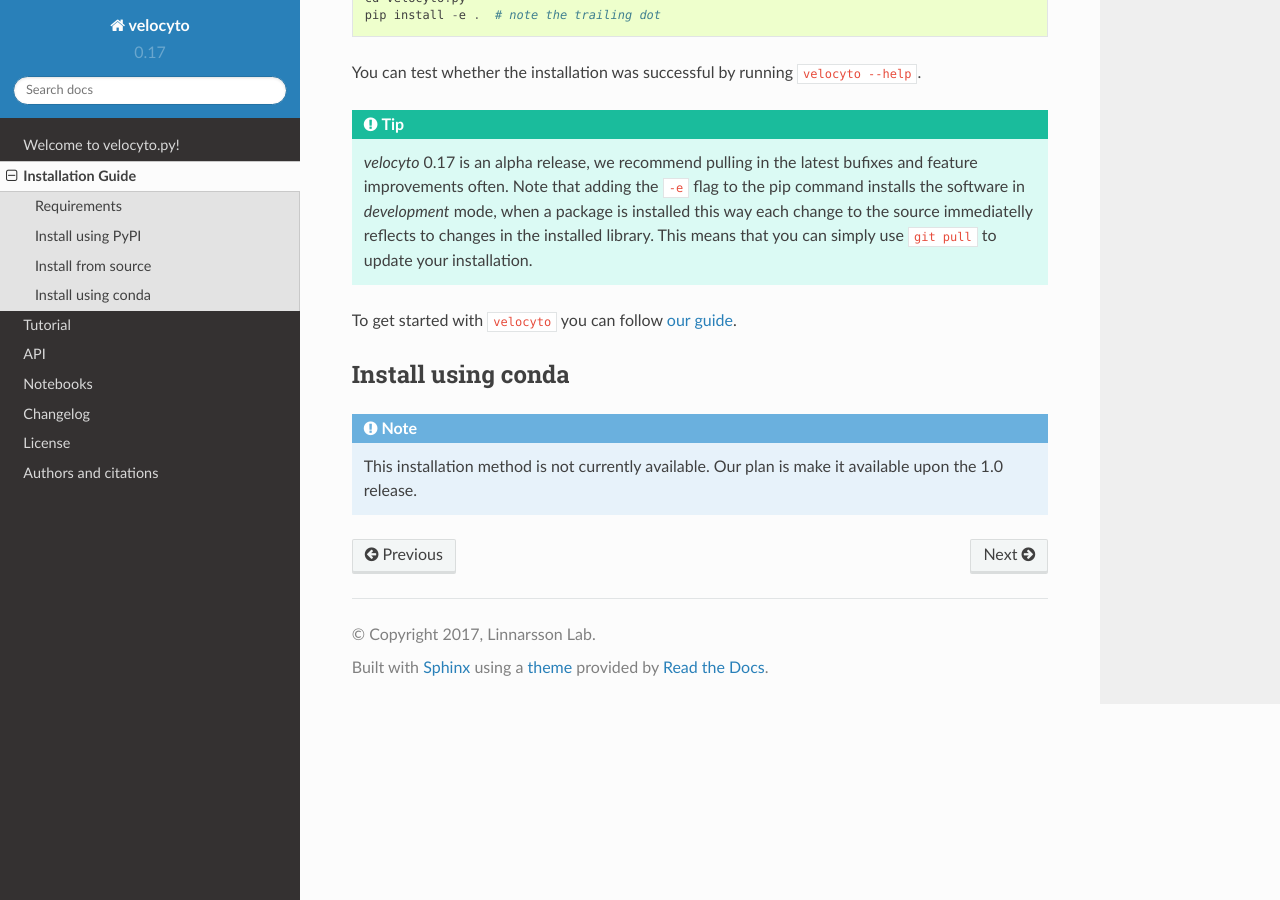
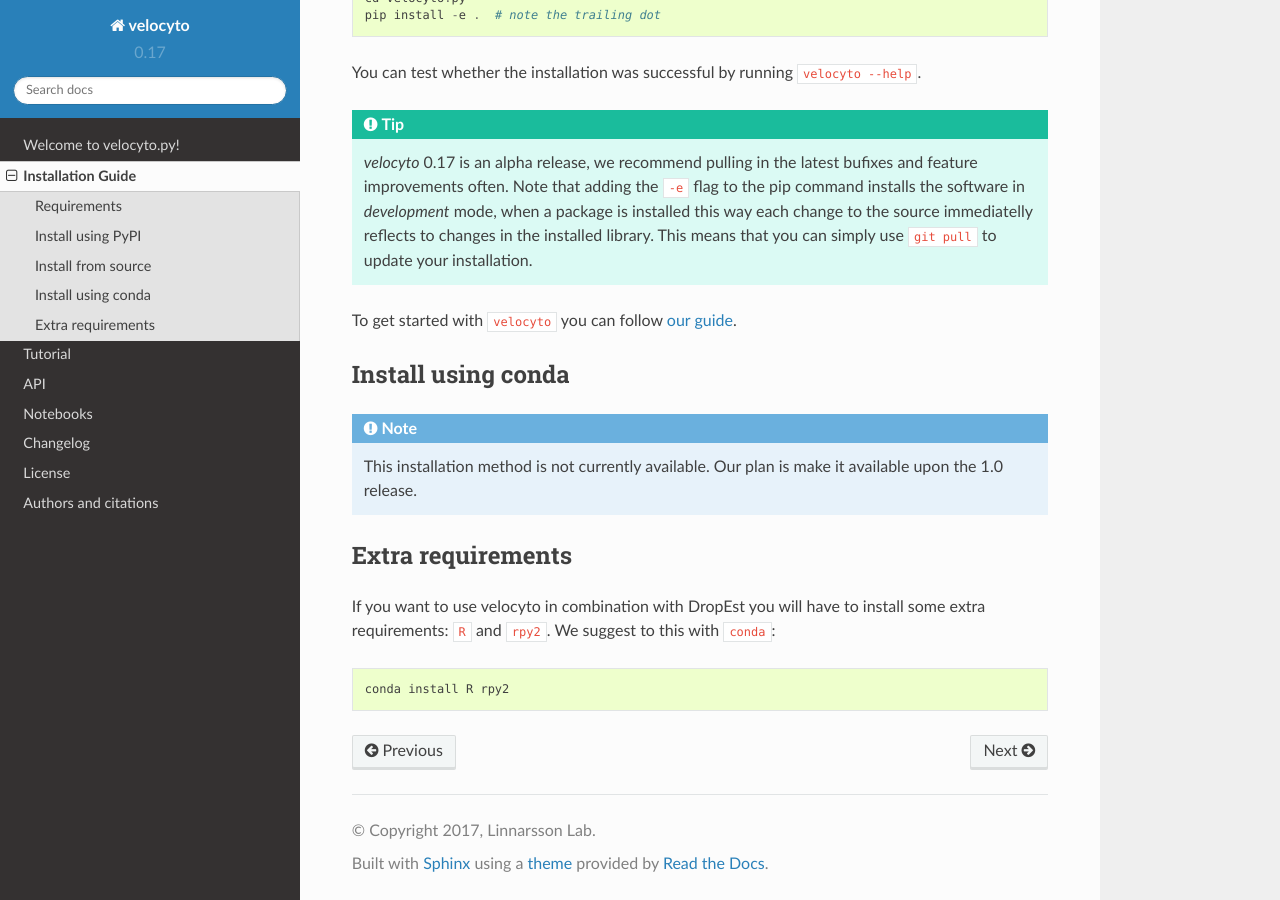
Before and after one commit to velocyto-team/velocyto.py, a Sphinx documentation site: the page built from doc/install/index.rst, in a window 1280 px wide and 900 px high, scrolled down 1357 px. Built offline with Sphinx 7.4.7 and the Read the Docs theme 2.0.0, drawn with Linux system fonts in a browser that asks for light colours.

Commit message:
some updates of the docs

```diff
--- a/doc/fullapi/api_cli_logic.rst
+++ b/doc/fullapi/api_cli_logic.rst
@@ -6,8 +6,8 @@ The following page describes the API of the logic module.
 .. warning::
     The logic module has been introduced as an experimetal feature in version 0.12.0, we forecast that its API and design will chnge considerably in future varsions.
 
-The logic module offers the possibility to user to easily change the logic used to count "spliced", "unspliced", "ambiguous" molecules, without requiring a complete rewrite of the all pipeline.
-This might be desired to adapt velocyto to different technology or to introduce new rules and heuristics to make the counting more accurate or sensitive.
+The logic module offers the possibility to easily change the logic used to count "spliced", "unspliced", "ambiguous" (and other categories) of molecules, without requiring a complete rewrite of the all pipeline.
+This might be desired to adapt velocyto to different technologies or to introduce new rules and heuristics to make the counting more accurate or sensitive.
 
 velocyto\.logic module
 ----------------------
--- a/doc/install/index.rst
+++ b/doc/install/index.rst
@@ -75,3 +75,14 @@ Install using conda
 
 .. note::
    This installation method is not currently available. Our plan is make it available upon the 1.0 release.
+
+
+Extra requirements
+------------------
+
+If you want to use velocyto in combination with DropEst you will have to install some extra requirements: ``R`` and ``rpy2``.
+We suggest to this with ``conda``:
+
+::
+
+    conda install R rpy2
```
Also changed, not shown: doc/tutorial/cli.rst (+9 -2 lines).
